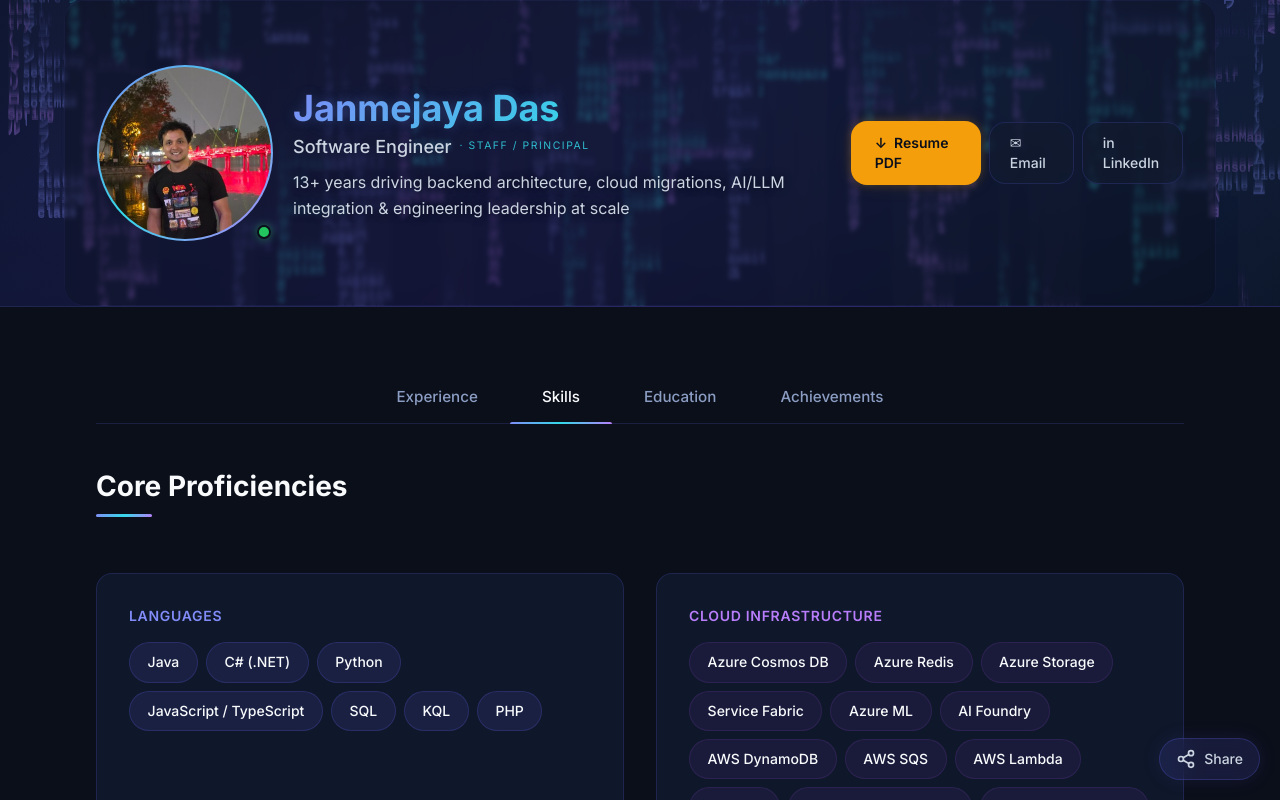
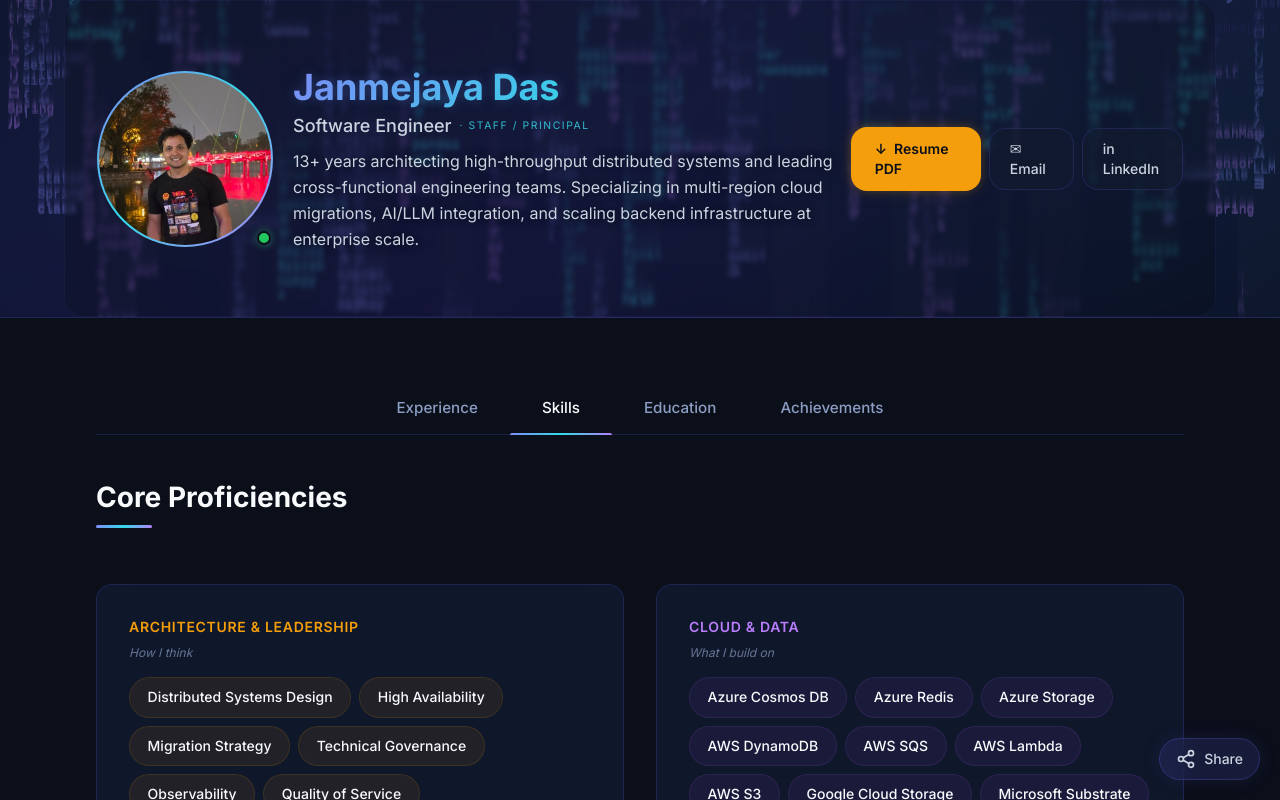
Before and after one commit to okjaydas/resume, a Next.js app: page / in a window 1280 px wide. Both pictures are taken after a click on the button "Skills". Shown: the top 800 px of the page. Built offline with nearby package versions, Linux system fonts and the light colour scheme.

Commit message:
imprved data

```diff
--- a/app/page.tsx
+++ b/app/page.tsx
@@ -7,8 +7,68 @@ import MatrixRain from "@/components/MatrixRain";
 /* ─── Data ─── */
 
 const SKILLS = {
+  leadership: {
+    label: "Architecture & Leadership",
+    tagline: "How I think",
+    color: "amber" as const,
+    items: [
+      "Distributed Systems Design",
+      "High Availability",
+      "Migration Strategy",
+      "Technical Governance",
+      "Observability",
+      "Quality of Service",
+      "Engineering Mentorship",
+    ],
+  },
+  cloud: {
+    label: "Cloud & Data",
+    tagline: "What I build on",
+    color: "purple" as const,
+    items: [
+      "Azure Cosmos DB",
+      "Azure Redis",
+      "Azure Storage",
+      "AWS DynamoDB",
+      "AWS SQS",
+      "AWS Lambda",
+      "AWS S3",
+      "Google Cloud Storage",
+      "Microsoft Substrate",
+    ],
+  },
+  platform: {
+    label: "Platform & DevOps",
+    tagline: "How I ship",
+    color: "green" as const,
+    items: [
+      "Kubernetes",
+      "Docker",
+      "Kafka",
+      "Service Fabric",
+      "Spring Boot",
+      "React",
+      "Jenkins",
+      "Spinnaker",
+      "Grafana",
+      "IaC",
+    ],
+  },
+  ai: {
+    label: "AI & Machine Learning",
+    tagline: "What I'm integrating",
+    color: "cyan" as const,
+    items: [
+      "LLM Integration",
+      "Semantic Search",
+      "Azure ML",
+      "AI Foundry",
+      "Azure Cognitive Search",
+    ],
+  },
   languages: {
     label: "Languages",
+    tagline: "What I write in",
     color: "" as const,
     items: [
       "Java",
@@ -17,52 +77,6 @@ const SKILLS = {
       "JavaScript / TypeScript",
       "SQL",
       "KQL",
-      "PHP",
-    ],
-  },
-  cloud: {
-    label: "Cloud Infrastructure",
-    color: "purple" as const,
-    items: [
-      "Azure Cosmos DB",
-      "Azure Redis",
-      "Azure Storage",
-      "Service Fabric",
-      "Azure ML",
-      "AI Foundry",
-      "AWS DynamoDB",
-      "AWS SQS",
-      "AWS Lambda",
-      "AWS S3",
-      "Google Cloud Storage",
-      "Microsoft Substrate",
-      "IaC",
-    ],
-  },
-  architecture: {
-    label: "Architecture & Tools",
-    color: "green" as const,
-    items: [
-      "Kubernetes",
-      "Docker",
-      "Kafka",
-      "Spring Boot",
-      "React",
-      "Jenkins",
-      "Grafana",
-    ],
-  },
-  ai: {
-    label: "AI & Concepts",
-    color: "cyan" as const,
-    items: [
-      "LLM Integration",
-      "Semantic Search",
-      "High Availability",
-      "Quality of Service",
-      "Distributed Systems Design",
-      "Observability",
-      "Engineering Leadership",
     ],
   },
 };
@@ -146,7 +160,7 @@ export default function Home() {
                   className="mt-2 text-xs md:text-sm xl:text-base max-w-xl xl:max-w-2xl 2xl:max-w-3xl leading-relaxed"
                   style={{ color: "var(--text-secondary)", textShadow: "0 0 8px rgba(0,0,0,0.6)" }}
                 >
-                  13+ years driving backend architecture, cloud migrations, AI/LLM integration &amp; engineering leadership at scale
+                  13+ years architecting high-throughput distributed systems and leading cross-functional engineering teams. Specializing in multi-region cloud migrations, AI/LLM integration, and scaling backend infrastructure at enterprise scale.
                 </p>
               </div>
             </div>
@@ -274,7 +288,7 @@ export default function Home() {
                     <span style={{ color: "var(--accent-cyan)" }}>▸</span>
                     <span>
                       <strong style={{ color: "var(--text-primary)" }}>Architectural Scalability &amp; Migration:</strong>{" "}
-                      Led the scalability architecture for vast-scale user-side features post-General Availability. Architected and executed the critical migration from Microsoft Substrate to native Azure infrastructure, modernizing the stack and reducing operational overhead.
+                      Led the scalability architecture for vast-scale user-side features post-General Availability. Quantified the long-term operational cost of remaining on Microsoft Substrate and drove stakeholder alignment to migrate to native Azure infrastructure — trading short-term feature velocity for durable scalability and significantly reduced operational overhead.
                     </span>
                   </li>
                   <li className="flex gap-2">
@@ -295,7 +309,14 @@ export default function Home() {
                     <span style={{ color: "var(--accent-cyan)" }}>▸</span>
                     <span>
                       <strong style={{ color: "var(--text-primary)" }}>Organizational Leadership:</strong>{" "}
-                      Acted as the technical and operational anchor for an 18-person IDC organization during a critical leadership transition. Directly mentored 5 engineers while monitoring 10 others, maintaining team velocity and morale.
+                      Engineered the operational and technical strategy for an 18-person organization. Standardized cross-border development workflows between US/IDC teams, accelerating feature deployment cycles and resolving systemic technical silos.
+                    </span>
+                  </li>
+                  <li className="flex gap-2">
+                    <span style={{ color: "var(--accent-cyan)" }}>▸</span>
+                    <span>
+                      <strong style={{ color: "var(--text-primary)" }}>Engineering Leadership &amp; Talent Development:</strong>{" "}
+                      Formalized an engineering mentorship program resulting in the successful promotion of 2 high-potential engineers to the next seniority level. Directed end-to-end evaluation, technical onboarding, and career integration for 2 interns, achieving a 100% full-time conversion rate. Established a sustainable mentorship framework that raised team engineering standards and reduced time-to-proficiency for new hires.
                     </span>
                   </li>
                   <li className="flex gap-2">
@@ -332,11 +353,7 @@ export default function Home() {
                 <ul className="mt-4 space-y-3 text-sm xl:text-base leading-relaxed" style={{ color: "var(--text-secondary)" }}>
                   <li className="flex gap-2">
                     <span style={{ color: "var(--accent-blue)" }}>▸</span>
-                    <span>Engineered the service modernization for 50+ microservices in Intune, driving the transformation of Stateful services into a robust Stateless architecture.</span>
-                  </li>
-                  <li className="flex gap-2">
-                    <span style={{ color: "var(--accent-blue)" }}>▸</span>
-                    <span>Refactored 20+ components across multiple microservices to shift the storage layer from in-memory to persistent framework, freeing up over 300 TB of memory.</span>
+                    <span>Architected and led the service modernization of 50+ microservices, converting stateful legacy systems to stateless architectures. Justified the investment to product stakeholders by quantifying imminent scalability risks — achieving a 300TB reduction in memory consumption through core storage pattern refactoring and unblocking the Switzerland region expansion.</span>
                   </li>
                   <li className="flex gap-2">
                     <span style={{ color: "var(--accent-blue)" }}>▸</span>
@@ -377,7 +394,7 @@ export default function Home() {
                 <ul className="mt-4 space-y-3 text-sm xl:text-base leading-relaxed" style={{ color: "var(--text-secondary)" }}>
                   <li className="flex gap-2">
                     <span style={{ color: "var(--accent-purple)" }}>▸</span>
-                    <span>Architected and executed the decoupling of a monolithic registration web service into modular components — UI, backend microservices, AWS Lambda, and SQS — improving scalability and maintainability.</span>
+                    <span>Led the architectural transition from monolith to modular microservices for global registration systems, enabling independent scalability and reducing blast radius for critical KYC workflows.</span>
                   </li>
                   <li className="flex gap-2">
                     <span style={{ color: "var(--accent-purple)" }}>▸</span>
@@ -534,11 +551,21 @@ export default function Home() {
                           ? "#22c55e"
                           : category.color === "cyan"
                             ? "var(--accent-cyan)"
-                            : "var(--accent-blue)",
+                            : category.color === "amber"
+                              ? "#f59e0b"
+                              : "var(--accent-blue)",
                   }}
                 >
                   {category.label}
                 </h3>
+                {category.tagline && (
+                  <p
+                    className="text-xs mb-4 -mt-2"
+                    style={{ color: "var(--text-muted)", fontStyle: "italic", opacity: 0.7 }}
+                  >
+                    {category.tagline}
+                  </p>
+                )}
                 <div className="flex flex-wrap gap-2">
                   {category.items.map((item) => (
                     <span key={item} className={`skill-pill ${category.color}`}>
@@ -607,16 +634,16 @@ export default function Home() {
           <div className="mt-8 space-y-6">
             {[
               {
-                title: "Cross-Team Impact",
-                text: "Recognized across multiple teams and services for leading large-scale migrations and driving service modernization with impactful technical expertise.",
+                title: "Architectural Anchor & System Strategy",
+                text: "Recognized by Principal engineering leadership (L64/L65) for deep systemic expertise and authoring rigorous, alignment-driving design documentation. Consistently praised for tackling complex, highly ambiguous problem spaces and establishing a shared architectural vision across distributed domains.",
               },
               {
-                title: "Microsoft Recognition",
-                text: "Delivered critical components and resolved complex issues, earning recognition from senior Microsoft colleagues.",
+                title: "Organizational Capability Multiplier",
+                text: "Consistently highlighted in 360-degree feedback as the primary technical \u201cgo-to\u201d and organizational unblocker. Acknowledged for scaling overall team velocity by fostering an approachable mentorship culture and drastically reducing the time-to-resolution for critical, cross-team blockers.",
               },
               {
-                title: "Documentation Excellence",
-                text: "Received accolades for creating onboarding documents that enabled faster, smoother integration with fewer mistakes, and for assisting team members and others in resolving unknown issues.",
+                title: "Technical Governance & Quality Excellence",
+                text: "Commended for institutionalizing strict engineering standards through proactive and highly insightful code reviews. Recognized for seeing beyond localized bug fixes to identify systemic bottlenecks and prevent architectural drift before it reaches production.",
               },
             ].map((item, i) => (
               <div
@@ -632,6 +659,80 @@ export default function Home() {
                 </h3>
                 <p className="text-sm leading-relaxed" style={{ color: "var(--text-secondary)" }}>
                   {item.text}
+                </p>
+              </div>
+            ))}
+          </div>
+
+          {/* ── 360° Engineering Perspectives ── */}
+          <h3
+            className="section-heading mt-16"
+            style={{ color: "var(--text-primary)", fontSize: "1.15rem" }}
+          >
+            360° Engineering Perspectives
+          </h3>
+          <p
+            className="text-xs mt-1 mb-8"
+            style={{ color: "var(--text-muted)", fontStyle: "italic" }}
+          >
+            Excerpts from formal peer and leadership evaluations (Microsoft, 2023–2026).
+          </p>
+
+          <div className="space-y-6">
+            {[
+              {
+                topic: "On Architectural Leadership & System Design",
+                quote:
+                  "\u201cJanmejaya serves as the architectural anchor for our most complex microservice domains. He tackles highly ambiguous problem spaces with rigorous, clear design documentation. His ability to establish a shared architectural vision across distributed US and India teams prevents downstream failures before a single line of code is written.\u201d",
+                attribution: "— Principal Software Engineer (L65)",
+              },
+              {
+                topic: "On Technical Governance & Code Quality",
+                quote:
+                  "\u201cHis code reviews are essentially a masterclass in technical governance. People rely heavily on his insights because he doesn\u2019t just point out localized bugs; he identifies systemic bottlenecks and prevents architectural drift. He single-handedly raised the engineering baseline for our entire organization.\u201d",
+                attribution: "— Senior Software Engineer (Peer)",
+              },
+              {
+                topic: "On Mentorship & Team Velocity",
+                quote:
+                  "\u201cAn incredible mentor and a true organizational unblocker. Despite owning massive technical scope, he remains the most approachable \u2018go-to\u2019 engineer on the floor. He has a unique ability to break down complex backend migrations, radically reducing the time-to-proficiency for new hires and junior developers.\u201d",
+                attribution: "— Software Engineer (Mentee)",
+              },
+              {
+                topic: "On Execution & Cross-Team Alignment",
+                quote:
+                  "\u201cWhen a critical, cross-team migration is blocked, Janmejaya is the person who untangles the dependencies. He proactively identifies risks, bridges the communication gap between isolated teams, and ensures we hit our strict SLA commitments with zero production regressions.\u201d",
+                attribution: "— Senior Engineering Manager",
+              },
+            ].map((item, i) => (
+              <div
+                key={item.topic}
+                className={`glass-card p-6 xl:p-8 animate-fade-in-up stagger-${i + 1}`}
+                style={{
+                  borderLeft: "3px solid",
+                  borderImage:
+                    i % 2 === 0
+                      ? "linear-gradient(180deg, var(--accent-cyan), var(--accent-blue)) 1"
+                      : "linear-gradient(180deg, var(--accent-purple), var(--accent-blue)) 1",
+                }}
+              >
+                <h4
+                  className="text-sm font-semibold uppercase tracking-wider mb-3"
+                  style={{ color: i % 2 === 0 ? "var(--accent-cyan)" : "var(--accent-purple)" }}
+                >
+                  {item.topic}
+                </h4>
+                <blockquote
+                  className="text-sm leading-relaxed mb-3"
+                  style={{ color: "var(--text-secondary)", fontStyle: "italic" }}
+                >
+                  {item.quote}
+                </blockquote>
+                <p
+                  className="text-xs font-mono"
+                  style={{ color: "var(--text-muted)", opacity: 0.85 }}
+                >
+                  {item.attribution}
                 </p>
               </div>
             ))}
```
